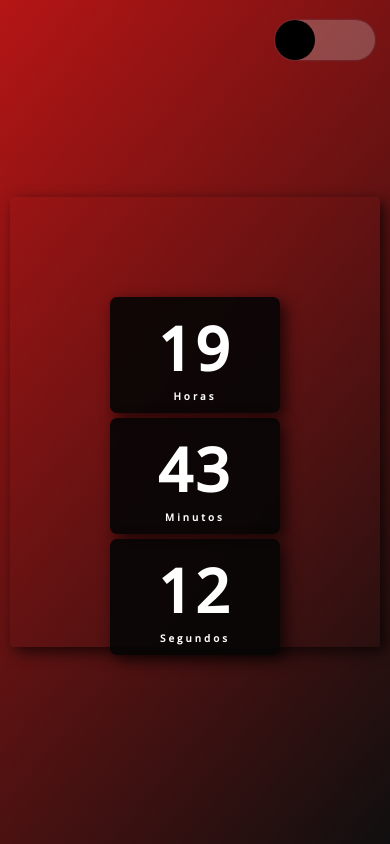
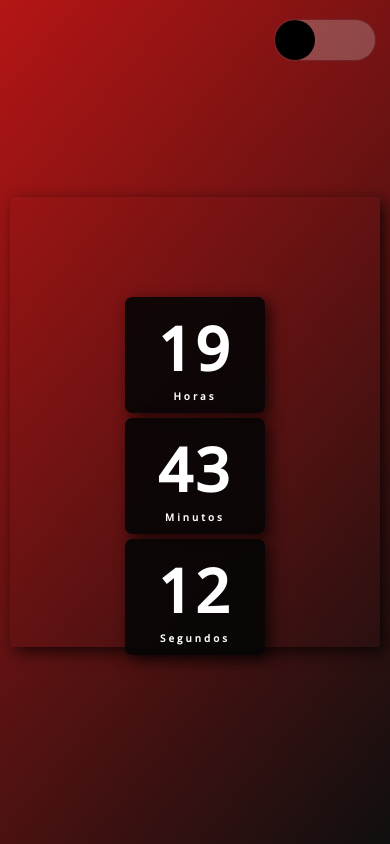
Before and after one commit to NicolasFIglesias/Timer, a plain HTML site: page index.html in a window 390 px wide. Drawn offline with nearby package versions, Linux system fonts and the light colour scheme.

Commit message:
Update style.css

```diff
--- a/style.css
+++ b/style.css
@@ -110,9 +110,11 @@ aside {
     box-shadow: 5px 5px 15px rgba(0, 0, 0, .7);
   }
 
-  .relogio div {
+   .relogio div {
     padding: 10px;
     margin-bottom: 5px;
+    height: 140px;
+    width: 120px;
   }
 
 
```
